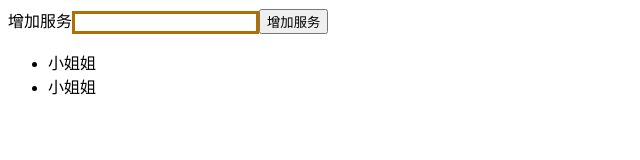
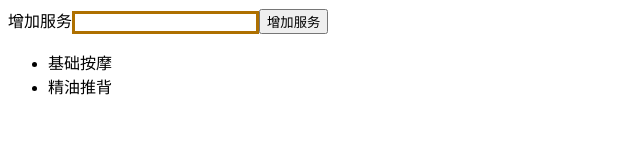
Before and after one commit to cjiao100/react-study, a React (Create React App) app in the folder demo01/: page / in a window 1280 px wide. Shown: the top 160 px of the page, without its empty margins (0-640 px from the left). Built offline with nearby package versions, Linux system fonts and the light colour scheme.

Commit message:
划分组件

```diff
--- a/demo01/src/Xiaojiejie.js
+++ b/demo01/src/Xiaojiejie.js
@@ -2,7 +2,7 @@
  * @Author: cjiao100
  * @Date: 2019-09-30 14:46:16
  * @LastEditors: cjiao100
- * @LastEditTime: 2019-09-30 20:41:39
+ * @LastEditTime: 2019-10-09 19:03:15
  * @Description: Do not edit
  */
 import React, { Component, Fragment } from 'react'
@@ -38,7 +38,7 @@ class Xiaojiejie extends Component {
           {this.state.list.map((item, index) => {
             return (
               <div key={index + item}>
-                <XiaojiejieItem />
+                <XiaojiejieItem content={item} index={index} deleteItem={this.deleteList.bind(this)} />
               </div>
             )
           })}
--- a/demo01/src/XiaojiejieItem.js
+++ b/demo01/src/XiaojiejieItem.js
@@ -2,14 +2,23 @@
  * @Author: cjiao100
  * @Date: 2019-09-30 20:32:57
  * @LastEditors: cjiao100
- * @LastEditTime: 2019-09-30 20:34:21
+ * @LastEditTime: 2019-10-09 19:03:55
  * @Description: Do not edit
  */
 import React, { Component } from 'react'
 
 class XiaojiejieItem extends Component {
+  constructor(props) {
+    super(props)
+    this.handleClick = this.handleClick.bind(this)
+  }
+
   render() {
-    return <li>小姐姐</li>
+    return <li onClick={this.handleClick}>{this.props.content}</li>
+  }
+
+  handleClick() {
+    this.props.deleteItem(this.props.index)
   }
 }
 
```
